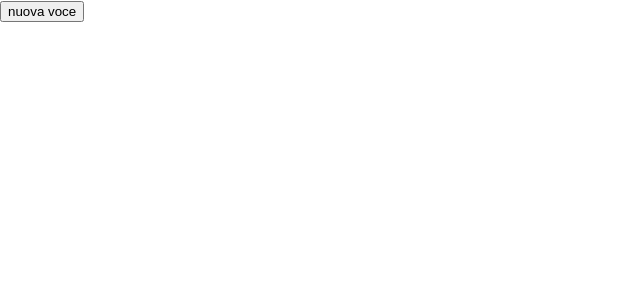
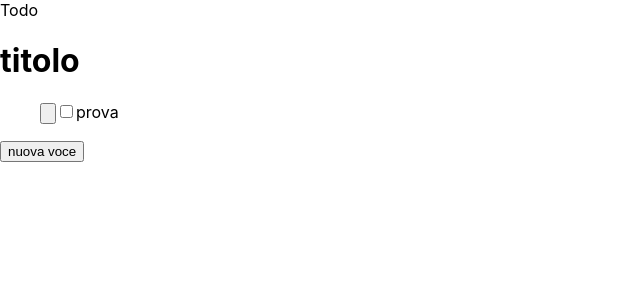
Before and after one commit to Berheruben/Todolist, a React (Create React App) app: page / in a window 1280 px wide. Shown: the top 300 px of the page, without its empty margins (0-640 px from the left). Built offline with nearby package versions, Linux system fonts and the light colour scheme.

Commit message:
add file components/Todo.tsx and modify app.tsx

```diff
--- a/src/App.tsx
+++ b/src/App.tsx
@@ -2,13 +2,14 @@
 import React from "react";
 import Modal from "./components/Modal";
 import styled from "styled-components";
+import Todo from "./components/Todo";
 
 function App() {
 
 
   return (
     <>
-
+     <Todo/>
       <Modal />
     </>
   );
--- /dev/null
+++ b/src/components/Todo.tsx
@@ -0,0 +1,36 @@
+import React from 'react'
+import styled from 'styled-components';
+const C1=styled.div`
+`;
+const C2=styled.div`
+`;
+const C3=styled.div`
+`;
+const H1= styled.h1`
+
+`;
+const C4=styled.div`
+`;
+const Ul=styled.ul`
+`;
+const Todo = () => {
+
+  return (
+    <C1>Todo
+    <C2>
+    <C3>
+    <H1>titolo</H1>
+    <C4>
+<Ul id="List">
+    <input type="button" id="list"/>
+    <input type="checkbox" />
+    <label id="Label">prova</label>
+</Ul>
+    </C4>
+    </C3>
+    </C2>
+    </C1>
+  )
+}
+
+export default Todo
```
